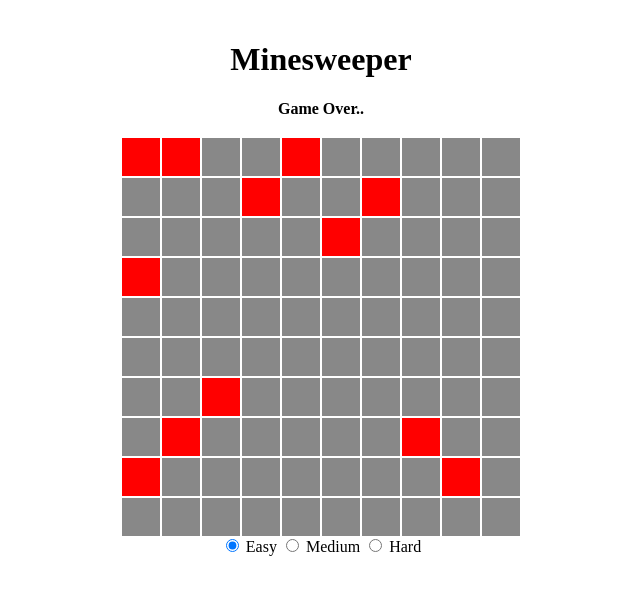
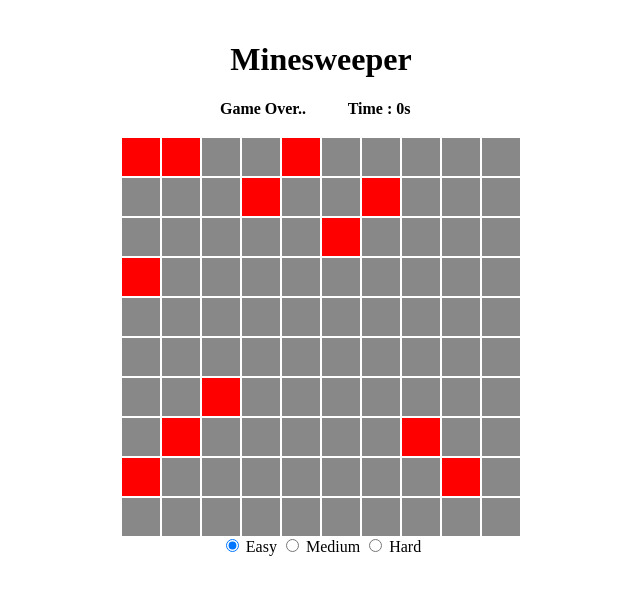
Before and after one commit to luanakwon/Projects4Fun, a plain HTML site: page minesweeper/index.html in a window 1280 px wide. Both pictures are taken after a click on the element 460 px from the left and 156 px from the top of the page. Shown: the whole page, without its empty margins (319-959 px from the left). Drawn offline with Linux system fonts and the light colour scheme.

Commit message:
finished

```diff
--- a/minesweeper/index.html
+++ b/minesweeper/index.html
@@ -9,7 +9,7 @@
 <body>
     <div class="container">
         <h1>Minesweeper</h1>
-        <strong><div id='flag_info'>Flag : 0</div></strong>
+        <div class='info'><div id='flag_info'>Flag : 0</div><div id='timer'>Time : 0s</div></div>
         <div class="board" id="board"></div>
         <div class="modes">
             <input type="radio" id="easyMode" name="gameMode" value="easy" checked>
--- a/minesweeper/script.js
+++ b/minesweeper/script.js
@@ -2,16 +2,20 @@ document.addEventListener('DOMContentLoaded', () => {
     const board = document.getElementById('board');
     const modes = document.querySelector('.modes');
     const infoDiv = document.getElementById('flag_info');
+    const timerDiv = document.getElementById('timer');
+    let gameTimer;
+    let seconds = 0;
+    let dt = 0;
     let gridSize = 10;
     let numMines = 12;
     let cells = [];
-    let numCellsFlagged = 0; // increase whe rightclick
+    let numCellsFlagged = 0;
     let numEmptyFound = 0;
+    let allowClicks = true;
 
     // Define difficulties per game mode
     const gameModes = {
         easy: {gridSize: 10, numMines: 12},
-        medium: {gridSize: 16, numMines: 40},
         hard: {gridSize: 22, numMines: 99}
     }
 
@@ -24,13 +28,18 @@ document.addEventListener('DOMContentLoaded', () => {
 
     // Initialize the game board
     function initializeBoard() {
+        // initialize board style
         board.innerHTML = '';
         let cellSize = Math.floor(400/gridSize-2);
         board.style.gridTemplateColumns = `repeat(${gridSize}, ${cellSize}px)`;
         board.style.gridTemplateRows = `repeat(${gridSize}, ${cellSize}px)`;
+        // initialize in-game arguments
         numCellsFlagged = 0;
         numEmptyFound = 0;
+        allowClicks = true;
+        // display num of mines
         infoDiv.innerHTML = 'Flag : '+numMines;
+        // initialize cells
         cells = [];
         for (let i = 0; i < gridSize; i++) {
             const row = [];
@@ -59,9 +68,33 @@ document.addEventListener('DOMContentLoaded', () => {
         }
     }
 
-    // Event listener for cell clicks
+    // restart timer when first board click occurs
+    function restartTimer() {
+        dt = 0;
+        seconds = 0;
+        timerDiv.innerHTML = 'Time : 0s';
+        if (typeof gameTimer !== 'undefined'){
+            clearInterval(gameTimer);
+        }
+        gameTimer = setInterval(() => {
+            seconds+=dt;
+            timerDiv.innerHTML = `Time : ${seconds}s`;
+        }, 1000);
+        board.addEventListener('click', (e) => {
+            console.log('timerstart');
+            dt = 1;
+        }, {once: true});
+    }
+
+    // stop timer when cleared | gameover
+    function stopTimer() {
+        clearInterval(gameTimer);
+    }
+
+    // Event listener for cell left clicks
     board.addEventListener('click', (e) => {
         const cell = e.target;
+        if (!allowClicks) {return;}
         if (cell.classList.contains('cell') && !cell.classList.contains('flagged')){
             if (!cell.classList.contains('revealed')) {
                 const row = parseInt(cell.getAttribute('data-row'));
@@ -70,8 +103,8 @@ document.addEventListener('DOMContentLoaded', () => {
                     // Game over
                     cell.style.backgroundColor = '#f00';
                     revealMines();
-                    //alert('Game over!');
-                    //TODO disallow board clicks
+                    allowClicks = false;
+                    stopTimer();
                     infoDiv.innerHTML = 'Game Over..';
                 } else {
                     cell.style.backgroundColor = '#ccc';
@@ -86,8 +119,8 @@ document.addEventListener('DOMContentLoaded', () => {
                 }
                 // Game Clear check
                 if(numEmptyFound + numMines === gridSize*gridSize) {
-                    //alert('GameClear');
-                    //TODO disallow board clicks
+                    allowClicks = false;
+                    stopTimer();
                     infoDiv.innerHTML = '!!Congratulations!!'
                 }
                 console.log(numEmptyFound);
@@ -99,6 +132,7 @@ document.addEventListener('DOMContentLoaded', () => {
     board.addEventListener('contextmenu', (e) => {
         e.preventDefault(); // Prevent the default context menu
         const cell = e.target;
+        if (!allowClicks) {return;}
         if (cell.classList.contains('cell')){
             if (!cell.classList.contains('revealed')) {
                 // Add your custom logic here, e.g., flagging the cell
@@ -109,7 +143,6 @@ document.addEventListener('DOMContentLoaded', () => {
                 infoDiv.innerHTML = 'Flag : ' + (numMines - numCellsFlagged);
             }
         }
-
     });
 
     // Event listener for the gamemode group
@@ -117,6 +150,7 @@ document.addEventListener('DOMContentLoaded', () => {
         updateGameMode();
         initializeBoard();
         generateMines();
+        restartTimer();
     });
 
     // Count adjacent mines
@@ -177,4 +211,5 @@ document.addEventListener('DOMContentLoaded', () => {
     updateGameMode();
     initializeBoard();
     generateMines();
+    restartTimer();
 });
--- a/minesweeper/style.css
+++ b/minesweeper/style.css
@@ -4,6 +4,15 @@
     display: flex;
     flex-direction: column;
     align-items: center;
+}
+.info {
+    display: grid;
+    grid-template-columns: 1fr 1fr;
+    column-gap: 30px;
+}
+.info > div {
+    font-weight: bold;
+    text-align: center;
 }
 
 .board {
```
